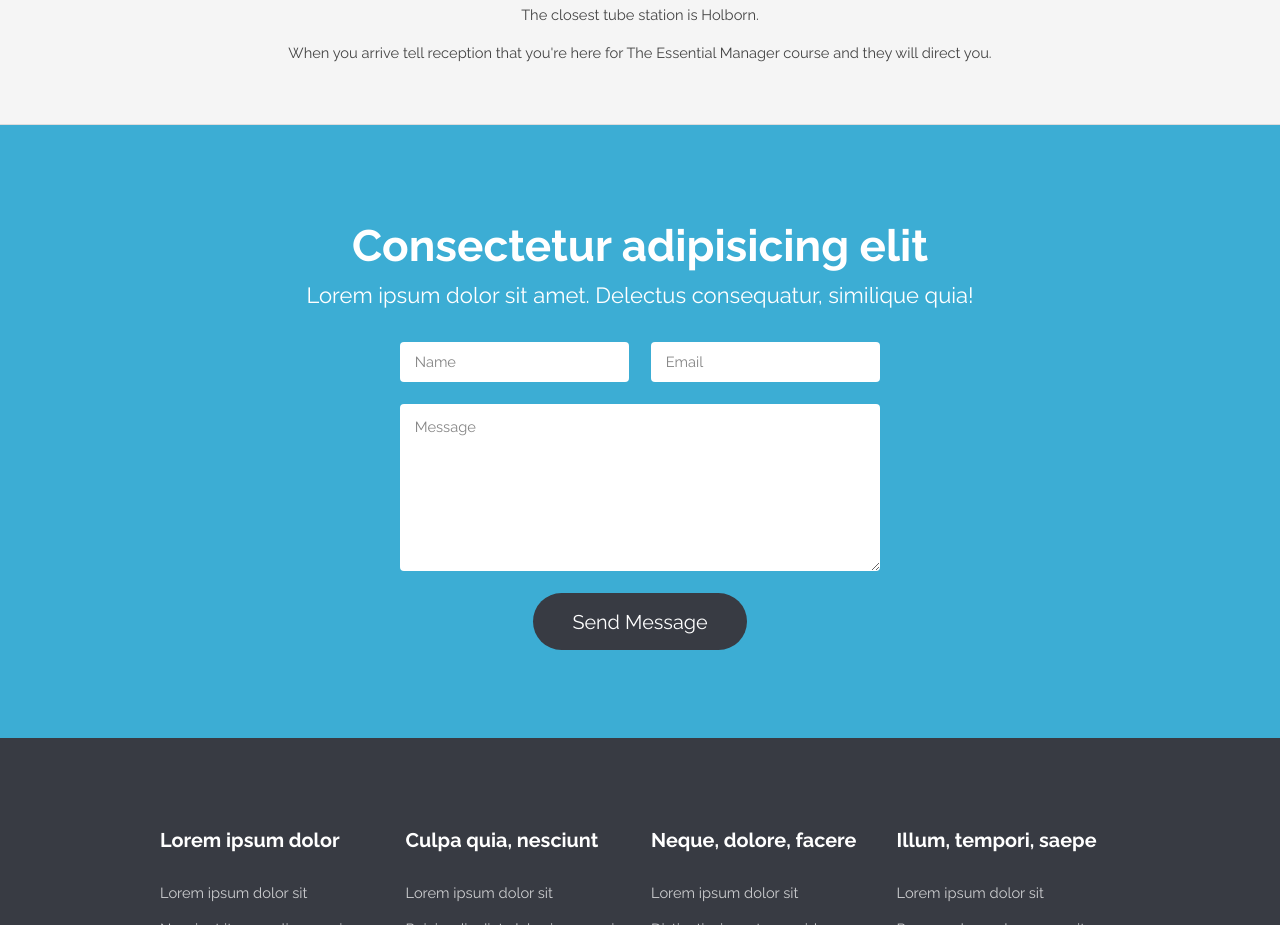
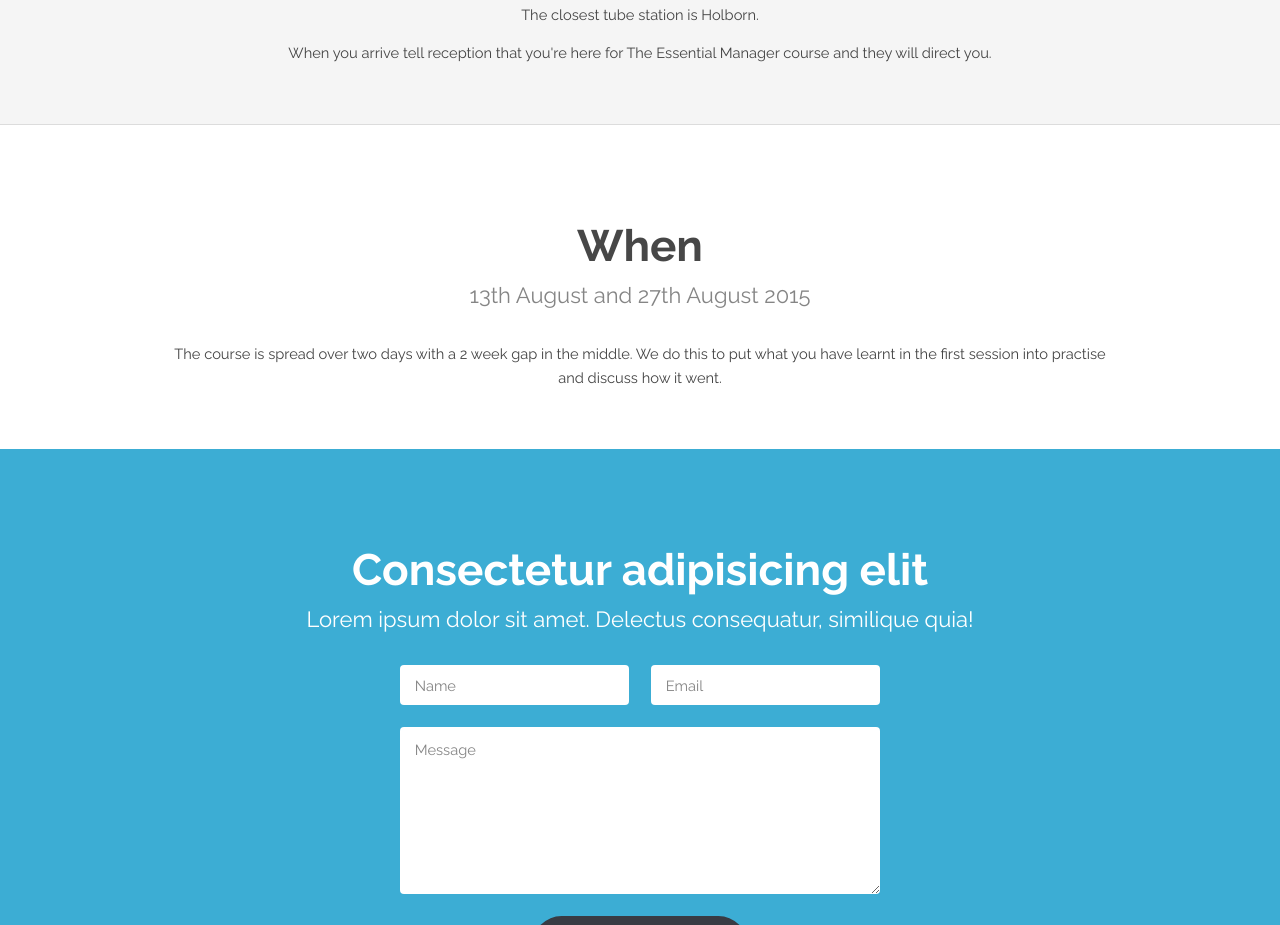
Before and after one commit to thehenster/theessentialmanager, a plain HTML site: page index.html in a window 1280 px wide. Shown: the part 3116-4041 px from the top of the page. Drawn offline with Linux system fonts and the light colour scheme.

Commit message:
A 'When' section.

```diff
--- a/index.html
+++ b/index.html
@@ -29,8 +29,8 @@
 				<h1><a href="index.html"><img src="reed-logo.png" style="height: 80px; margin-top: 20px;"></a></h1>
 				<nav id="nav">
 					<ul>
-						<li><a href="generic.html">Where</a></li>
-						<li><a href="elements.html">When</a></li>
+						<li><a href="#where">Where</a></li>
+						<li><a href="#when">When</a></li>
 						<li><a href="#" class="button special">Join Us</a></li>
 					</ul>
 				</nav>
@@ -123,7 +123,7 @@
 				</div>
 			</section>
 
-		<!-- Two -->
+		<!-- Where -->
 			<section id="where" class="wrapper style1 special">
 				<div class="container">
 					<header class="major">
@@ -135,6 +135,19 @@
 
 						<p>The closest tube station is Holborn.</p>
 						<p>When you arrive tell reception that you're here for The Essential Manager course and they will direct you.</p>
+					</section>
+				</div>
+			</section>
+
+		<!-- When -->
+			<section id="when" class="wrapper style2 special">
+				<div class="container">
+					<header class="major">
+						<h2>When</h2>
+						<p>13th August and 27th August 2015</p>
+					</header>
+					<section>
+						<p>The course is spread over two days with a 2 week gap in the middle. We do this to put what you have learnt in the first session into practise and discuss how it went.</p>
 					</section>
 				</div>
 			</section>
```
